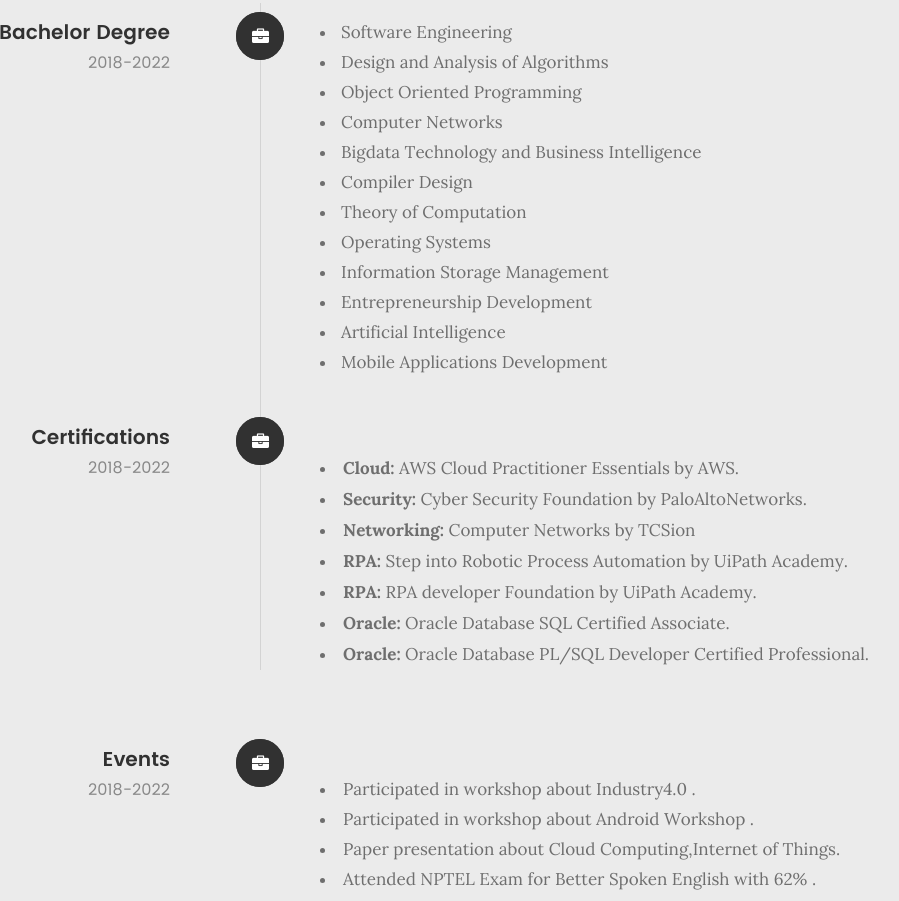
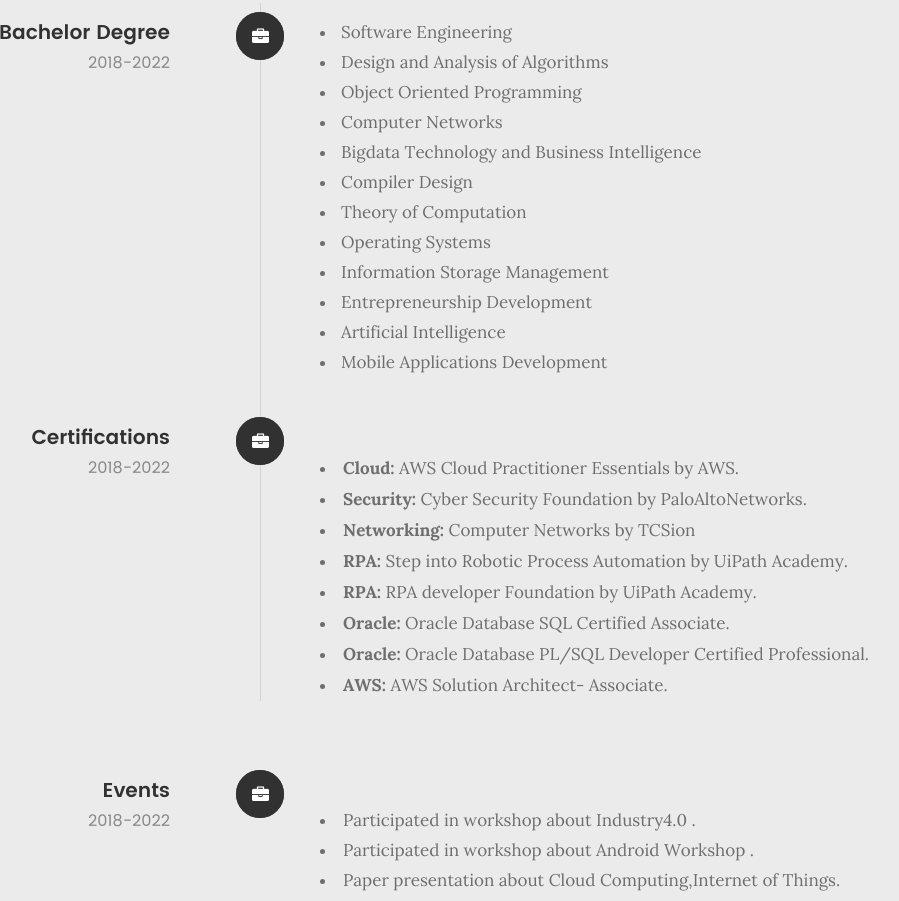
Before and after one commit to ThamaraiselviMayakannan/Thamaraiselvi_Portfolio, a plain HTML site: page index.html in a window 1280 px wide. Shown: the part 2465-3366 px from the top of the page, without its empty margins (239-1138 px from the left). Drawn offline with Linux system fonts and the light colour scheme; files whose address does not match are found by name.

Commit message:
Update index.html

```diff
--- a/index.html
+++ b/index.html
@@ -308,6 +308,11 @@ Results-oriented SQL Developer with 2.6 years of experience in SQL development,
                                                                 <strong>Oracle:</strong>
                                                                 <span>Oracle Database PL/SQL Developer Certified Professional.</span>
                                                         </li>
+							<li>
+                                                                <strong>AWS:</strong>
+                                                                <span>AWS Solution Architect- Associate.</span>
+                                                        </li>
+
 
 						</p>
 					</div>
```
